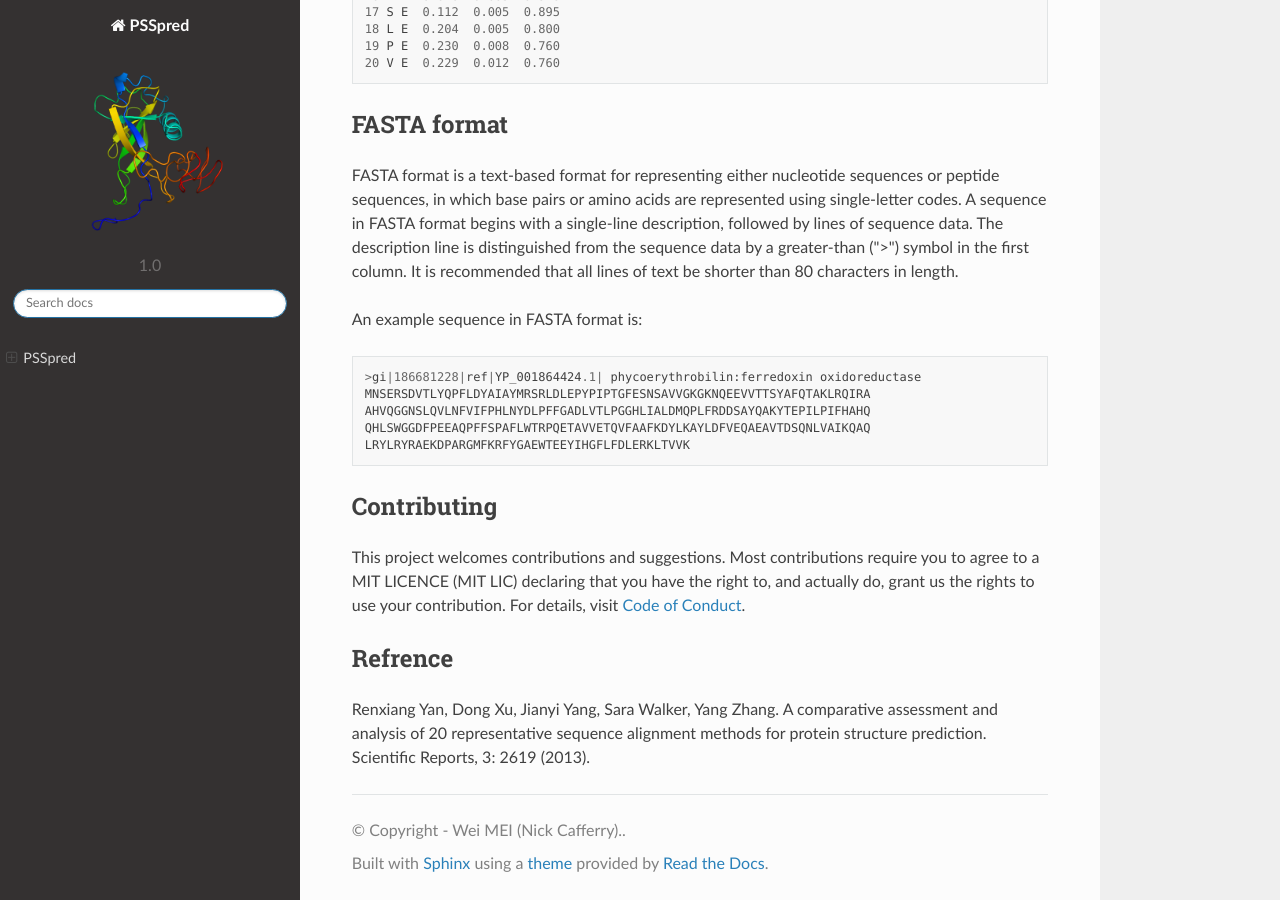
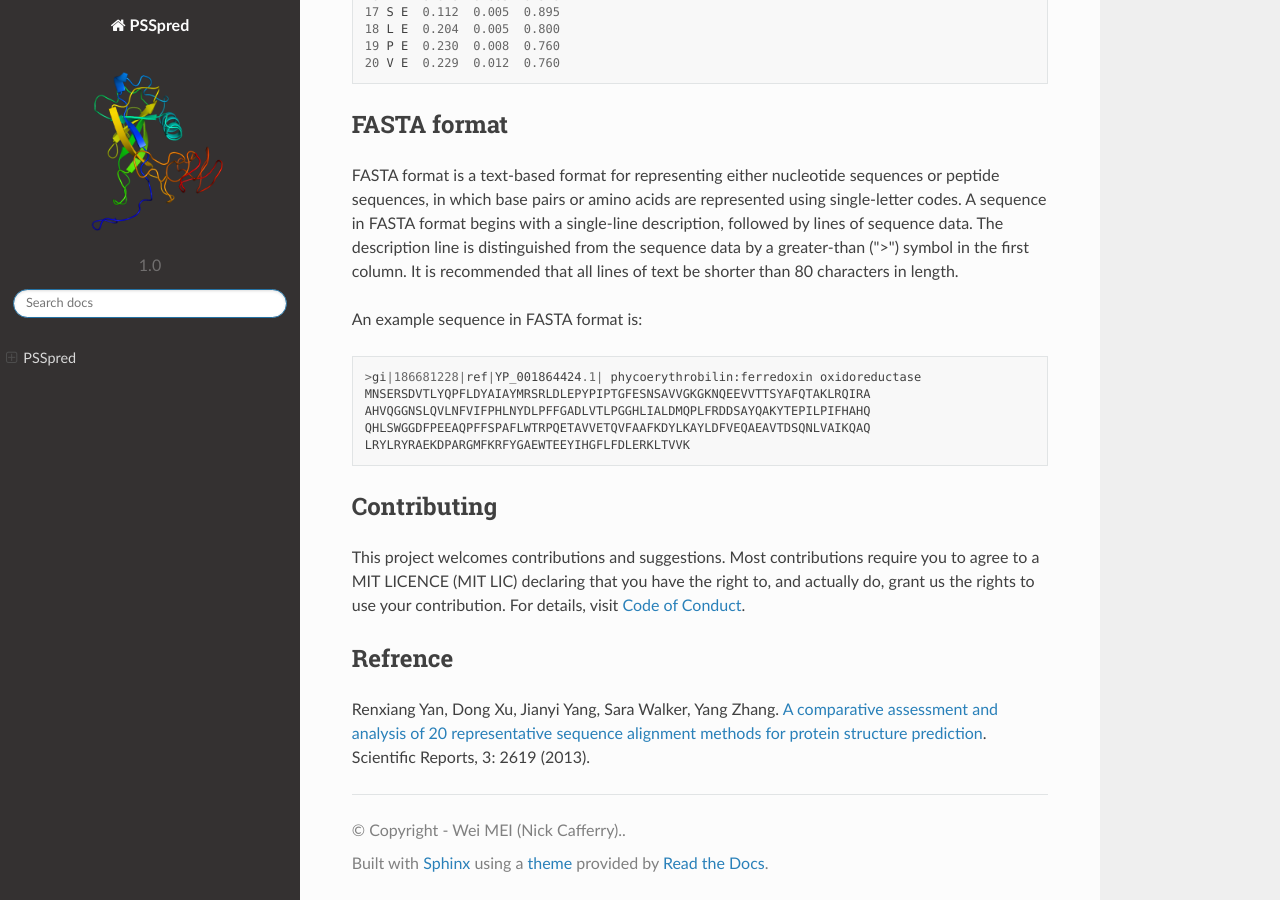
Before and after one commit to nickcafferry/PSSpred, a Sphinx documentation site: the page built from docs/README.rst, in a window 1280 px wide and 900 px high, scrolled down 6746 px. Built offline with Sphinx 7.4.7 and the Read the Docs theme 2.0.0, drawn with Linux system fonts in a browser that asks for light colours; some of the changed lines change nothing that is shown.

Commit message:
Update README.rst

```diff
--- a/docs/README.rst
+++ b/docs/README.rst
@@ -370,4 +370,4 @@ This project welcomes contributions and suggestions. Most contributions require
 Refrence
 --------
 
-Renxiang Yan, Dong Xu, Jianyi Yang, Sara Walker, Yang Zhang. A comparative assessment and analysis of 20 representative sequence alignment methods for protein structure prediction. Scientific Reports, 3: 2619 (2013).
+Renxiang Yan, Dong Xu, Jianyi Yang, Sara Walker, Yang Zhang. `A comparative assessment and analysis of 20 representative sequence alignment methods for protein structure prediction <https://zhanglab.ccmb.med.umich.edu/papers/2013_18.pdf>`_. Scientific Reports, 3: 2619 (2013).
```
